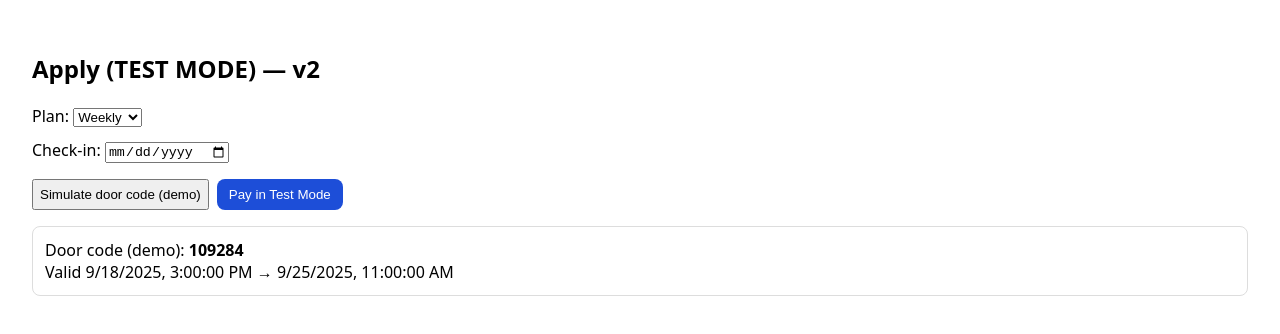
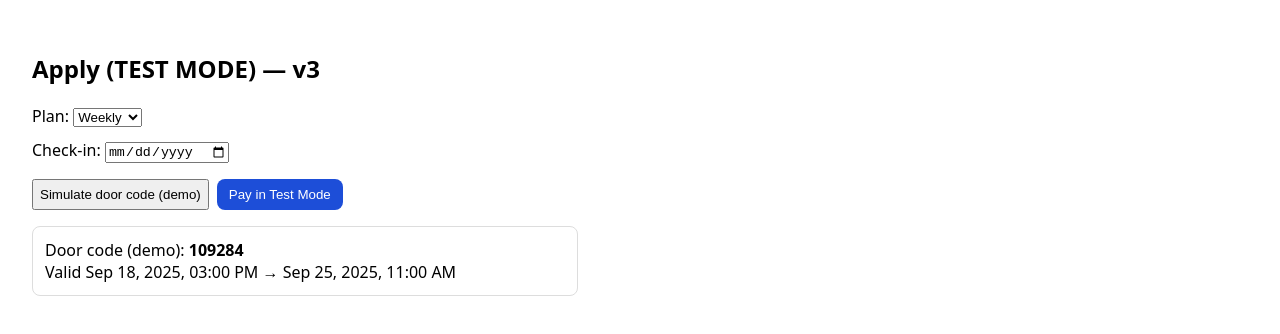
Before and after one commit to stepabovemd-create/RIHCT4, a Next.js app: page /apply in a window 1280 px wide. Both pictures are taken after a click on the button "Simulate door code (demo)". Shown: the top 334 px of the page. Built offline with nearby package versions, Linux system fonts and the light colour scheme.

Commit message:
Update page.tsx

```diff
--- a/app/apply/page.tsx
+++ b/app/apply/page.tsx
@@ -2,60 +2,130 @@
 import React, { useMemo, useState } from 'react'
 
 export default function Apply() {
-  const [plan, setPlan] = useState('weekly')
+  const [plan, setPlan] = useState<'weekly' | 'monthly'>('weekly')
   const [checkin, setCheckin] = useState('')
   const [code, setCode] = useState('')
   const [loading, setLoading] = useState(false)
 
-  const start = useMemo(()=>{ const d = checkin? new Date(checkin): new Date(); d.setHours(15,0,0,0); return d }, [checkin])
-  const end = useMemo(()=>{ const d = new Date(start); d.setDate(d.getDate() + (plan==='monthly'?30:7)); d.setHours(11,0,0,0); return d }, [start, plan])
-  const fmt = (d: Date) => d.toLocaleString()
+  const start = useMemo(() => {
+    const d = checkin ? new Date(checkin) : new Date()
+    d.setHours(15, 0, 0, 0) // 3pm check-in
+    return d
+  }, [checkin])
+
+  const end = useMemo(() => {
+    const d = new Date(start)
+    d.setDate(d.getDate() + (plan === 'monthly' ? 30 : 7))
+    d.setHours(11, 0, 0, 0) // 11am check-out
+    return d
+  }, [start, plan])
+
+  const fmt = (d: Date) =>
+    d.toLocaleString(undefined, {
+      year: 'numeric',
+      month: 'short',
+      day: '2-digit',
+      hour: '2-digit',
+      minute: '2-digit',
+    })
 
   async function goToCheckout() {
+    setLoading(true)
     try {
-      setLoading(true)
       const r = await fetch('/api/checkout', {
         method: 'POST',
         headers: { 'content-type': 'application/json' },
         body: JSON.stringify({ plan }),
       })
+
+      // Show helpful error if the server rejects the request
+      if (!r.ok) {
+        const text = await r.text()
+        alert(`Checkout error: ${text}`)
+        return
+      }
+
       const { url } = await r.json()
-      window.location.href = url
+      if (!url) {
+        alert('Checkout error: No URL returned')
+        return
+      }
+      window.location.href = url // go to Stripe Checkout (test mode)
+    } catch (e: any) {
+      alert(`Checkout error: ${e?.message || 'unknown'}`)
     } finally {
       setLoading(false)
     }
   }
 
   return (
-    <main style={{padding:'2rem', fontFamily:'system-ui'}}>
-      <h2>Apply (TEST MODE) — v2</h2>
-      <div style={{marginTop:12}}>
-        <label>Plan:&nbsp;
-          <select value={plan} onChange={e=>setPlan(e.target.value)}>
+    <main style={{ padding: '2rem', fontFamily: 'system-ui' }}>
+      <h2>Apply (TEST MODE) — v3</h2>
+
+      <div style={{ marginTop: 12 }}>
+        <label>
+          Plan:&nbsp;
+          <select
+            value={plan}
+            onChange={(e) => setPlan(e.target.value as 'weekly' | 'monthly')}
+          >
             <option value="weekly">Weekly</option>
             <option value="monthly">Monthly</option>
           </select>
         </label>
       </div>
-      <div style={{marginTop:12}}>
-        <label>Check-in:&nbsp;
-          <input type="date" value={checkin} onChange={e=>setCheckin(e.target.value)} />
+
+      <div style={{ marginTop: 12 }}>
+        <label>
+          Check-in:&nbsp;
+          <input
+            type="date"
+            value={checkin}
+            onChange={(e) => setCheckin(e.target.value)}
+          />
         </label>
       </div>
 
-      <div style={{marginTop:16, display:'flex', gap:8, flexWrap:'wrap'}}>
-        <button onClick={()=>setCode(String(Math.floor(100000+Math.random()*900000)))}>
+      <div style={{ marginTop: 16, display: 'flex', gap: 8, flexWrap: 'wrap' }}>
+        <button
+          onClick={() =>
+            setCode(String(Math.floor(100000 + Math.random() * 900000)))
+          }
+        >
           Simulate door code (demo)
         </button>
-        <button onClick={goToCheckout} disabled={loading} style={{background:'#1d4ed8', color:'#fff', borderRadius:8, padding:'8px 12px', border:'none'}}>
+
+        <button
+          onClick={goToCheckout}
+          disabled={loading}
+          style={{
+            background: '#1d4ed8',
+            color: '#fff',
+            borderRadius: 8,
+            padding: '8px 12px',
+            border: 'none',
+          }}
+        >
           {loading ? 'Opening Checkout…' : 'Pay in Test Mode'}
         </button>
       </div>
 
       {code && (
-        <div style={{marginTop:16, padding:12, border:'1px solid #ddd', borderRadius:8}}>
-          <div>Door code (demo): <b>{code}</b></div>
-          <div>Valid {fmt(start)} → {fmt(end)}</div>
+        <div
+          style={{
+            marginTop: 16,
+            padding: 12,
+            border: '1px solid #ddd',
+            borderRadius: 8,
+            maxWidth: 520,
+          }}
+        >
+          <div>
+            Door code (demo): <b>{code}</b>
+          </div>
+          <div>
+            Valid {fmt(start)} → {fmt(end)}
+          </div>
         </div>
       )}
     </main>
```
